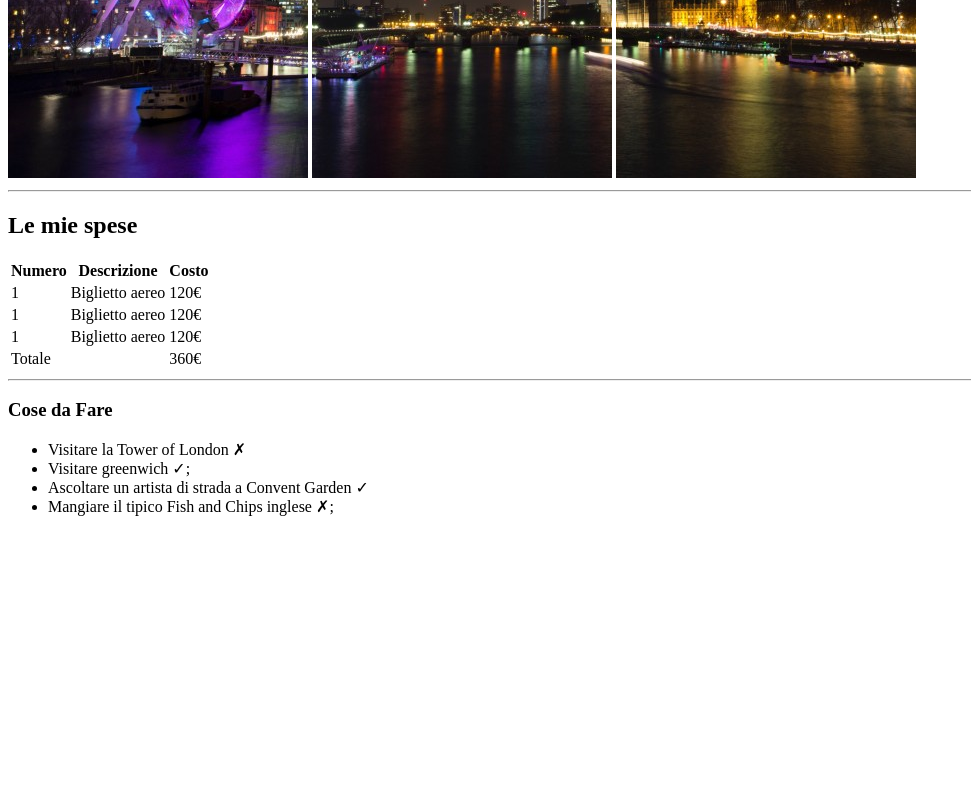
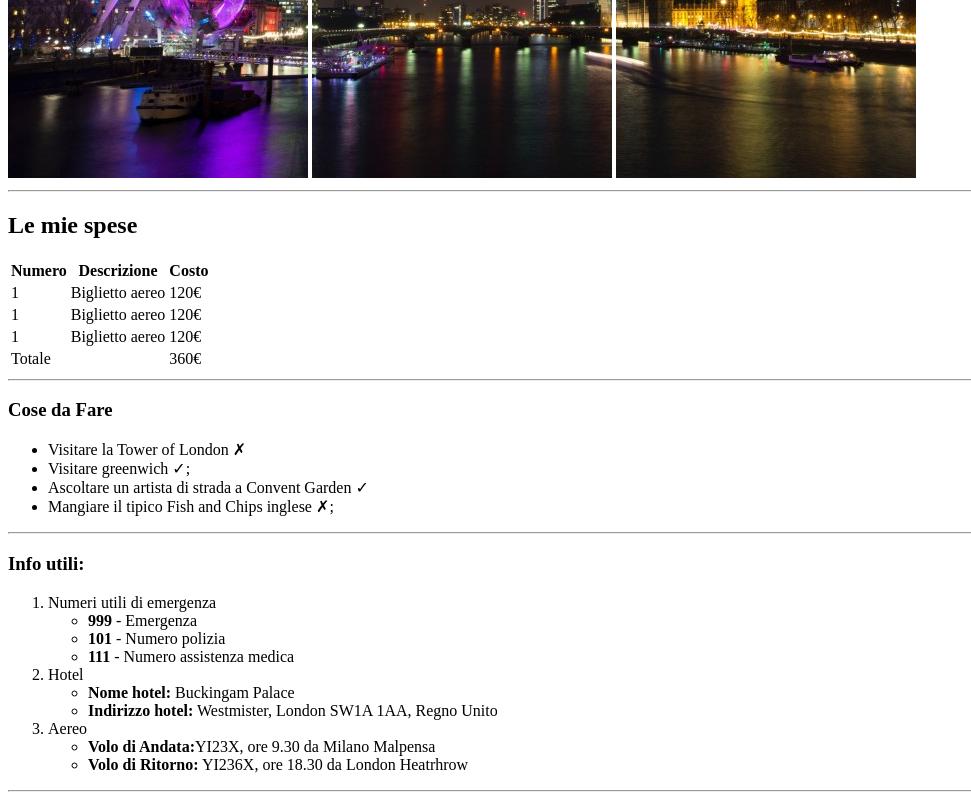
Before and after one commit to balbo97/html-london-trip, a plain HTML site: page index.html in a window 1280 px wide. Shown: the part 502-1302 px from the top of the page, without its empty margins (0-971 px from the left). Before the commit the page ends 1034 px from the top, so only its background shows below. Drawn offline with Linux system fonts and the light colour scheme.

Commit message:
creazione nel main di "info utili" section

```diff
--- a/index.html
+++ b/index.html
@@ -73,12 +73,45 @@
             </ul>
 
         </section>
+        <hr>
+
+        <!-- sezione info utili contenente una ol con varie il subordinate -->
+        <section>
+            <h3>Info utili:</h3>
+            <ol>
+                <li>
+                    Numeri utili di emergenza
+                    <ul>
+                        <li><strong>999</strong> - Emergenza</li>
+                        <li><strong>101</strong> - Numero polizia</li>
+                        <li><strong>111</strong> - Numero assistenza medica</li>
+                    </ul>
+                </li>
+
+                <li>
+                    Hotel
+                    <ul>
+                        <li><strong>Nome hotel:</strong> Buckingam Palace</li>
+                        <li><strong>Indirizzo hotel:</strong> Westmister, London SW1A 1AA, Regno Unito</li>
+                    </ul>
+                </li>
 
 
+                <li>
+                    Aereo
+                    <ul>
+                        <li><strong>Volo di Andata:</strong>YI23X, ore 9.30 da Milano Malpensa</li>
+                        <li><strong>Volo di Ritorno:</strong> YI236X, ore 18.30 da London Heatrhrow</li>
+                    </ul>
+                </li>
+            </ol>
+
+        </section>
 
     </main>
+    <hr>
 
-    <!-- footer -->
+    <!-- footer con titolo ed immagini -->
     <footer>
 
     </footer>
```
